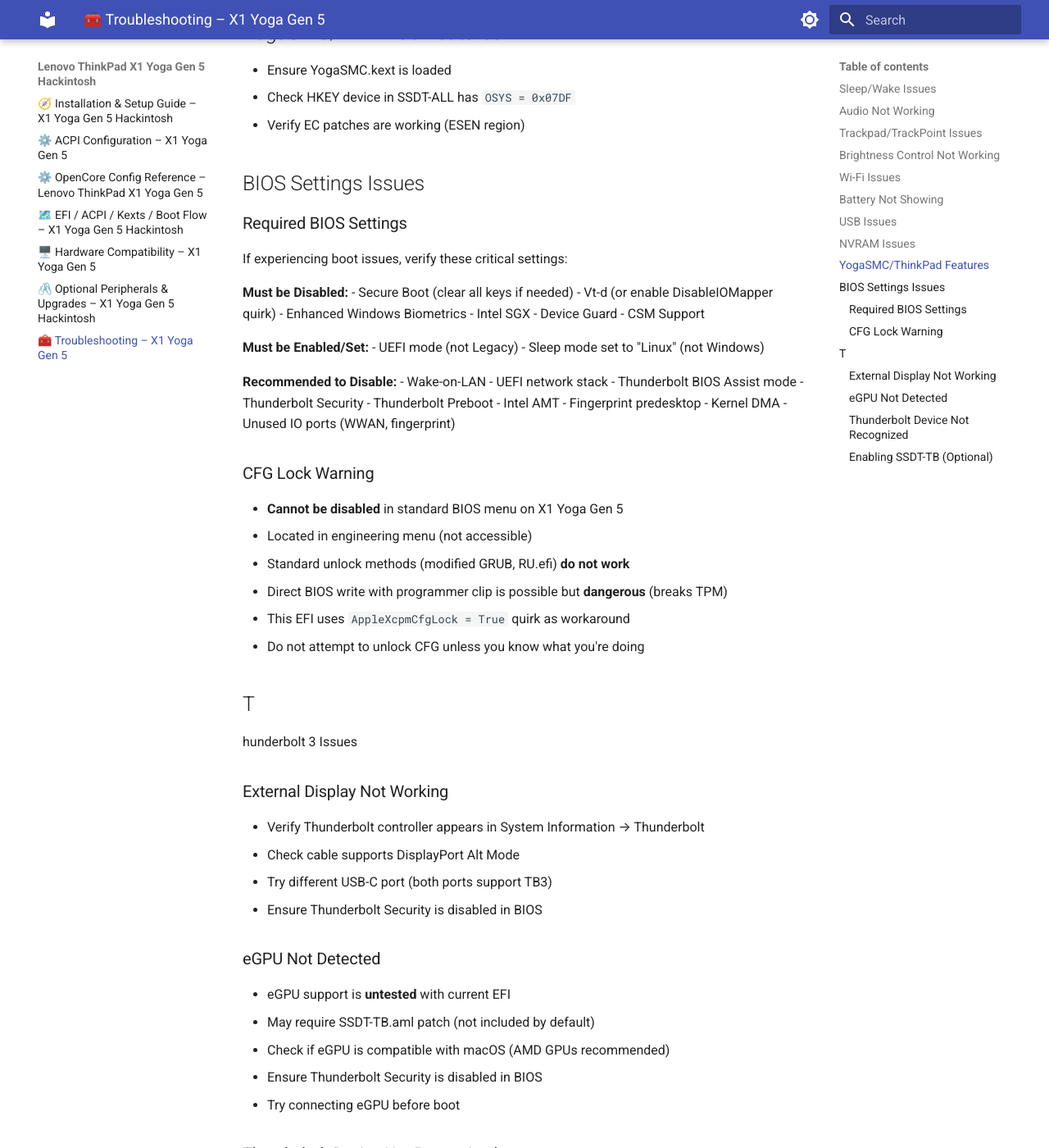
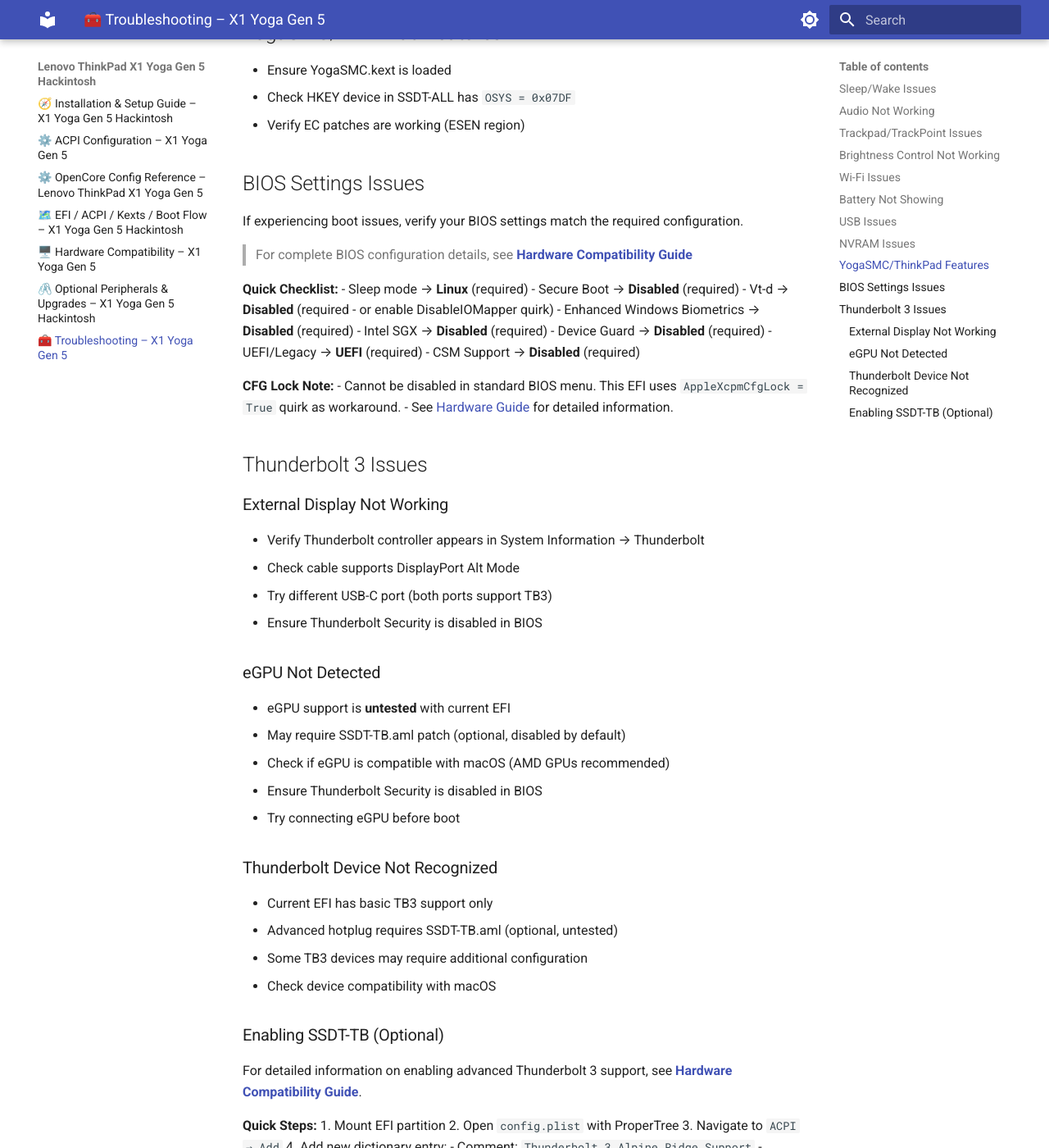
Before and after one commit to HelllGuest/Lenovo-ThinkPad-X1-Yoga-Gen5-Hackintosh, an MkDocs documentation site: the page built from docs/troubleshooting.md, in a window 1280 px wide and 1400 px high, scrolled down 1868 px. Shown: the whole window at 82% size. Built offline with MkDocs 1.6.1 and Material for MkDocs 9.7.7, drawn with Linux system fonts in a browser that asks for light colours; some of the changed text lies outside the part shown.

Commit message:
Update documentation for hardware and BIOS details
Improved references to the Hardware Compatibility Guide across README and docs. Clarified BIOS settings requirements and recommendations, and updated Thunderbolt 3 and CFG Lock information for better usability. Streamlined EFI directory structure instructions and troubleshooting steps.

```diff
--- a/docs/troubleshooting.md
+++ b/docs/troubleshooting.md
@@ -55,42 +55,25 @@
 
 ## BIOS Settings Issues
 
-### Required BIOS Settings
-If experiencing boot issues, verify these critical settings:
+If experiencing boot issues, verify your BIOS settings match the required configuration.
 
-**Must be Disabled:**
-- Secure Boot (clear all keys if needed)
-- Vt-d (or enable DisableIOMapper quirk)
-- Enhanced Windows Biometrics
-- Intel SGX
-- Device Guard
-- CSM Support
+> For complete BIOS configuration details, see **[Hardware Compatibility Guide](hardware.md#-bios-configuration)**
 
-**Must be Enabled/Set:**
-- UEFI mode (not Legacy)
-- Sleep mode set to "Linux" (not Windows)
+**Quick Checklist:**
+- Sleep mode → **Linux** (required)
+- Secure Boot → **Disabled** (required)
+- Vt-d → **Disabled** (required - or enable DisableIOMapper quirk)
+- Enhanced Windows Biometrics → **Disabled** (required)
+- Intel SGX → **Disabled** (required)
+- Device Guard → **Disabled** (required)
+- UEFI/Legacy → **UEFI** (required)
+- CSM Support → **Disabled** (required)
 
-**Recommended to Disable:**
-- Wake-on-LAN
-- UEFI network stack
-- Thunderbolt BIOS Assist mode
-- Thunderbolt Security
-- Thunderbolt Preboot
-- Intel AMT
-- Fingerprint predesktop
-- Kernel DMA
-- Unused IO ports (WWAN, fingerprint)
+**CFG Lock Note:**
+- Cannot be disabled in standard BIOS menu. This EFI uses `AppleXcpmCfgLock = True` quirk as workaround.
+- See [Hardware Guide](hardware.md#-cfg-lock-status) for detailed information.
 
-### CFG Lock Warning
-- **Cannot be disabled** in standard BIOS menu on X1 Yoga Gen 5
-- Located in engineering menu (not accessible)
-- Standard unlock methods (modified GRUB, RU.efi) **do not work**
-- Direct BIOS write with programmer clip is possible but **dangerous** (breaks TPM)
-- This EFI uses `AppleXcpmCfgLock = True` quirk as workaround
-- Do not attempt to unlock CFG unless you know what you're doing
-
-## T
-hunderbolt 3 Issues
+## Thunderbolt 3 Issues
 
 ### External Display Not Working
 - Verify Thunderbolt controller appears in System Information → Thunderbolt
@@ -100,7 +83,7 @@
 
 ### eGPU Not Detected
 - eGPU support is **untested** with current EFI
-- May require SSDT-TB.aml patch (not included by default)
+- May require SSDT-TB.aml patch (optional, disabled by default)
 - Check if eGPU is compatible with macOS (AMD GPUs recommended)
 - Ensure Thunderbolt Security is disabled in BIOS
 - Try connecting eGPU before boot
@@ -113,10 +96,9 @@
 
 ### Enabling SSDT-TB (Optional)
 
-`SSDT-TB.aml` is already compiled and present in `EFI/OC/ACPI/` but **disabled by default**.
+For detailed information on enabling advanced Thunderbolt 3 support, see **[Hardware Compatibility Guide](hardware.md#optional-ssdt-tb-patch)**.
 
-To enable advanced Thunderbolt support:
-
+**Quick Steps:**
 1. Mount EFI partition
 2. Open `config.plist` with ProperTree
 3. Navigate to `ACPI → Add`
@@ -126,11 +108,4 @@
    - Path: `SSDT-TB.aml`
 5. Save and reboot
 
-**What this enables:**
-- Full Thunderbolt 3 device tree (Intel JHL6540 Alpine Ridge)
-- Proper hotplug support for TB3 devices
-- USB 3.1 controller (XHC2) with 2 USB-C ports
-- ThunderboltDROM configuration
-- Better eGPU compatibility (untested)
-
 **Warning:** This patch is experimental. DisplayPort output works without it. Enable only if you need advanced TB3 features or experience issues with TB3 devices.
```
Also changed, not shown: README.md (+10 -18 lines), docs/index.md (+23 -37 lines).
